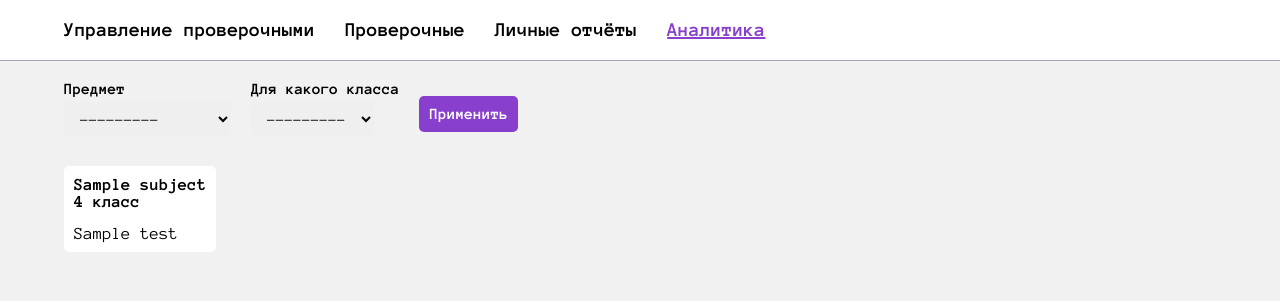
After one commit to annshev1avis/school_journal, a Django app: page /analytics/tests/ in a window 1280 px wide. The commit adds this page. Shown: the top 301 px of the page. Run offline with Django 4.2, Linux system fonts and the light colour scheme; tables that the repository leaves empty hold one stand-in row (values such as "Sample post").

Commit message:
Функционал: создано приложение analytics, в нем добавлено 3 страницы

```diff
--- /dev/null
+++ b/project/apps/analytics/templates/analytics/tests_list.html
@@ -0,0 +1,17 @@
+{% extends "base.html" %}
+{% block content %}
+  {% include "includes/filters_form.html" %}
+  <div class="list">
+    {% for test in tests %}
+      <a href="{% url "analytics:test" test.id %}">
+        <div class="card">
+          <div class="section">
+            <h3 class="primary">{{ test.subject }}</h3>
+            <h3 class="primary">{{ test.studing_year }} класс</h3>
+          </div>
+          <h3 class="secondary">{{ test.name }}</h3>
+        </div>
+      </a>
+    {% endfor %}
+  </div>
+{% endblock %}
--- /dev/null
+++ b/project/apps/analytics/urls.py
@@ -0,0 +1,12 @@
+from django.urls import path
+
+import apps.analytics.views as views
+
+app_name = "analytics"
+urlpatterns = [
+    path("", views.ChooseSectionView.as_view(), name="choose_section"),
+    path("tests/", views.TestsListView.as_view(), name="tests_list"),
+    path("tests/<int:test_id>/", views.TestsListView.as_view(), name="test"),
+    path("groups/", views.GroupsListView.as_view(), name="groups_list"),
+    path("groups/<int:group_id>/", views.GroupsListView.as_view(), name="group"),
+]
--- /dev/null
+++ b/project/apps/analytics/views.py
@@ -0,0 +1,23 @@
+from django.views import generic
+
+from apps.core.views import ListFiltersMixin
+from apps.core.models import Group
+from apps.tests_management.models import Test
+
+
+class ChooseSectionView(generic.TemplateView):
+    template_name = "analytics/choose_section.html"
+
+
+class TestsListView(ListFiltersMixin, generic.ListView):
+    template_name = "analytics/tests_list.html"
+    model = Test
+    context_object_name = "tests"
+    filter_fields = ["subject", "studing_year"]
+
+
+class GroupsListView(ListFiltersMixin, generic.ListView):
+    template_name = "analytics/groups_list.html"
+    model = Group
+    context_object_name = "groups"
+    filter_fields = ["campus", "studing_year"]
--- a/project/project/settings.py
+++ b/project/project/settings.py
@@ -30,6 +30,7 @@
     # third party
     "debug_toolbar",
     # созданные
+    "apps.analytics.apps.AnalyticsConfig",
     "apps.core.apps.CoreConfig",
     "apps.personal_cards.apps.PersonalCardsConfig",
     "apps.tests_app.apps.TestsAppConfig",
--- a/project/project/urls.py
+++ b/project/project/urls.py
@@ -5,6 +5,7 @@
 
 urlpatterns = [
     path("admin/", admin.site.urls),
+    path("analytics/", include("apps.analytics.urls")),
     path("personal_cards/", include("apps.personal_cards.urls")),
     path("tests/", include("apps.tests_app.urls")),
     path("tests_management/", include("apps.tests_management.urls")),
--- a/project/static_dev/css/styles.css
+++ b/project/static_dev/css/styles.css
@@ -7,11 +7,13 @@
 @font-face {
     font-family: "Anonymous Pro";
     src: url(../fonts/AnonymousPro-Regular.ttf);
+    font-weight: 400;
 }
 
 @font-face {
     font-family: "Anonymous Pro";
     src: url(../fonts/AnonymousPro-Bold.ttf);
+    font-weight: 700;
 }
 
 /* сбрасывает дефолтные стили */
@@ -22,6 +24,7 @@
     box-sizing: border-box;
     font-family: inherit;
     font-size: inherit;
+    font-weight: 400;
 }
 
 a {
@@ -65,6 +68,7 @@
 .nav_link {
     list-style: none;
     font-size: 15pt;
+    font-weight: 700;
     color: black;
     text-decoration: none;
 }
@@ -98,6 +102,7 @@
     display: flex;
     flex-direction: column;
     align-items: start;
+    height: fit-content;
     border-radius: 5px;
     max-width: 240px;
     padding: 10px;
@@ -106,6 +111,24 @@
 
 .card:hover {
     cursor: pointer;
+}
+
+.card .section{
+    margin-bottom: 10px;
+}
+
+.card .primary{
+    font-size: 13pt;
+    font-weight: 700;
+}
+
+.card .secondary{
+    font-size: 13pt;
+}
+
+.card .unimportant{
+    font-size: 12pt;
+    color: #838383;
 }
 
 .button {
@@ -118,6 +141,7 @@
     background-color: rgb(137, 63, 206);
     color: white;
     transition: background-color 0.3s;
+    font-weight: 700;
 }
 
 .button:hover {
@@ -144,9 +168,10 @@
     margin-bottom: 10px;
 }
 
-.form-field label {
+.form-label {
     display: block;
     margin-bottom: 5px;
+    font-weight: 700;
 }
 
 .error-list {
@@ -215,19 +240,6 @@
     gap: 20px;
 }
 
-.card-info{
-    margin-bottom: 30px;
-}
-
-.card-info .primary{
-    font-size: 16pt;
-}
-
-.card-info .secondary{
-    font-size: 10pt;
-    color: grey;
-}
-
 .table-with-textareas textarea {
     width: 100%;
     padding: 5px;
--- a/project/templates/includes/form_fields.html
+++ b/project/templates/includes/form_fields.html
@@ -1,6 +1,6 @@
 {% for field in form %}
   <div class="form-field {% if form.errors %} has-error {% endif %}">
-    <label for="{{ field.id_for_label }}">
+    <label class="form-label" for="{{ field.id_for_label }}">
       {{ field.label }}
     </label>
     {{ field }}
--- a/project/templates/includes/header.html
+++ b/project/templates/includes/header.html
@@ -17,7 +17,8 @@
             href="{% url "personal_cards:groups_list" %}">Личные отчёты</a>
           </li>
           <li>
-            <a class="nav_link" href="">Аналитика</a>
+            <a class="nav_link {% link_is_active '/analytics/' request %}"
+            href="{% url "analytics:choose_section" %}">Аналитика</a>
           </li>
         </ul>
       </nav>
```
Also changed, not shown: project/apps/analytics/apps.py (added, +7 -0 lines), project/apps/analytics/templates/analytics/choose_section.html (added, +11 -0 lines), project/apps/analytics/templates/analytics/groups_list.html (added, +14 -0 lines), project/apps/analytics/__init__.py (added), project/apps/analytics/migrations/__init__.py (added).
